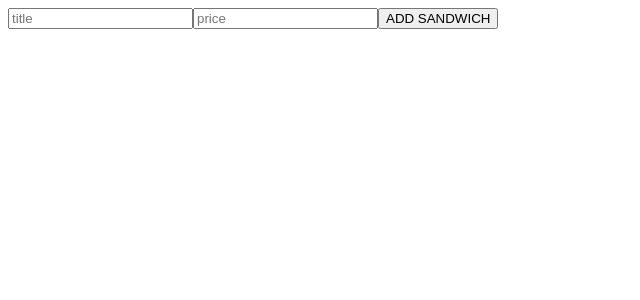
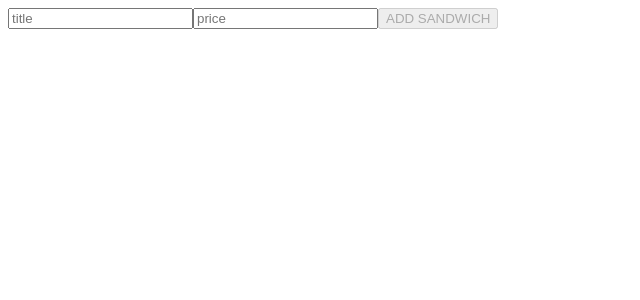
Before and after one commit to wishtack-training/wt-training-angular, an Angular app: page / in a window 1280 px wide. Shown: the top 300 px of the page, without its empty margins (0-640 px from the left). Built offline with nearby package versions, Linux system fonts and the light colour scheme.

Commit message:
✅ Moved sandwich preview to <wt-sandwich-preview>.

```diff
--- a/src/app/app.module.ts
+++ b/src/app/app.module.ts
@@ -8,6 +8,7 @@ import { CartDetailComponent } from './cart/cart-detail/cart-detail.component';
 import { CityInfoPreviewComponent } from './city-info-preview/city-info-preview.component';
 import { DemoComponent } from './demo/demo.component';
 import { SandwichFormComponent } from './sandwich-form/sandwich-form.component';
+import { SandwichPreviewComponent } from './sandwich-preview/sandwich-preview.component';
 
 @NgModule({
     declarations: [
@@ -15,7 +16,8 @@ import { SandwichFormComponent } from './sandwich-form/sandwich-form.component';
         CartDetailComponent,
         DemoComponent,
         CityInfoPreviewComponent,
-        SandwichFormComponent
+        SandwichFormComponent,
+        SandwichPreviewComponent
     ],
     imports: [
         BrowserModule,
--- a/src/app/cart/cart-detail/cart-detail.component.html
+++ b/src/app/cart/cart-detail/cart-detail.component.html
@@ -1,8 +1,7 @@
 <wt-sandwich-form (sandwichSubmit)="addSandwich($event)"></wt-sandwich-form>
 
 <div *ngFor="let sandwich of getSandwichList()">
-    <span>{{ sandwich.title }}</span>
-    <span>{{ sandwich.price | currency:'EUR' }}</span>
+    <wt-sandwich-preview [sandwich]="sandwich"></wt-sandwich-preview>
     <button
         type="button"
         (click)="removeSandwich(sandwich)">REMOVE
--- a/src/app/sandwich-form/sandwich-form.component.html
+++ b/src/app/sandwich-form/sandwich-form.component.html
@@ -10,6 +10,9 @@
         placeholder="price"
         type="number">
 
-    <button type="submit">ADD SANDWICH</button>
+    <button
+        type="submit"
+        [disabled]="!sandwichForm.valid">ADD SANDWICH
+    </button>
 
 </form>
--- a/src/app/sandwich-form/sandwich-form.component.ts
+++ b/src/app/sandwich-form/sandwich-form.component.ts
@@ -1,5 +1,5 @@
 import { Component, EventEmitter, Output } from '@angular/core';
-import { FormControl, FormGroup } from '@angular/forms';
+import { FormControl, FormGroup, Validators } from '@angular/forms';
 import { Sandwich } from '../cart/sandwich';
 
 @Component({
@@ -12,13 +12,16 @@ export class SandwichFormComponent {
   @Output() sandwichSubmit = new EventEmitter<Sandwich>();
 
   sandwichForm = new FormGroup({
-    title: new FormControl(),
+    title: new FormControl(null, [
+      Validators.required
+    ]),
     price: new FormControl()
   });
 
   submitSandwich() {
     const sandwich = new Sandwich(this.sandwichForm.value);
     this.sandwichSubmit.emit(sandwich);
+    this.sandwichForm.reset();
   }
 
 }
--- /dev/null
+++ b/src/app/sandwich-preview/sandwich-preview.component.html
@@ -0,0 +1,2 @@
+<span>{{ sandwich.title }}</span>
+<span>{{ sandwich.price | currency:'EUR' }}</span>
```
Also changed, not shown: src/app/sandwich-preview/sandwich-preview.component.ts (added, +13 -0 lines), src/app/sandwich-preview/sandwich-preview.component.scss (added).
